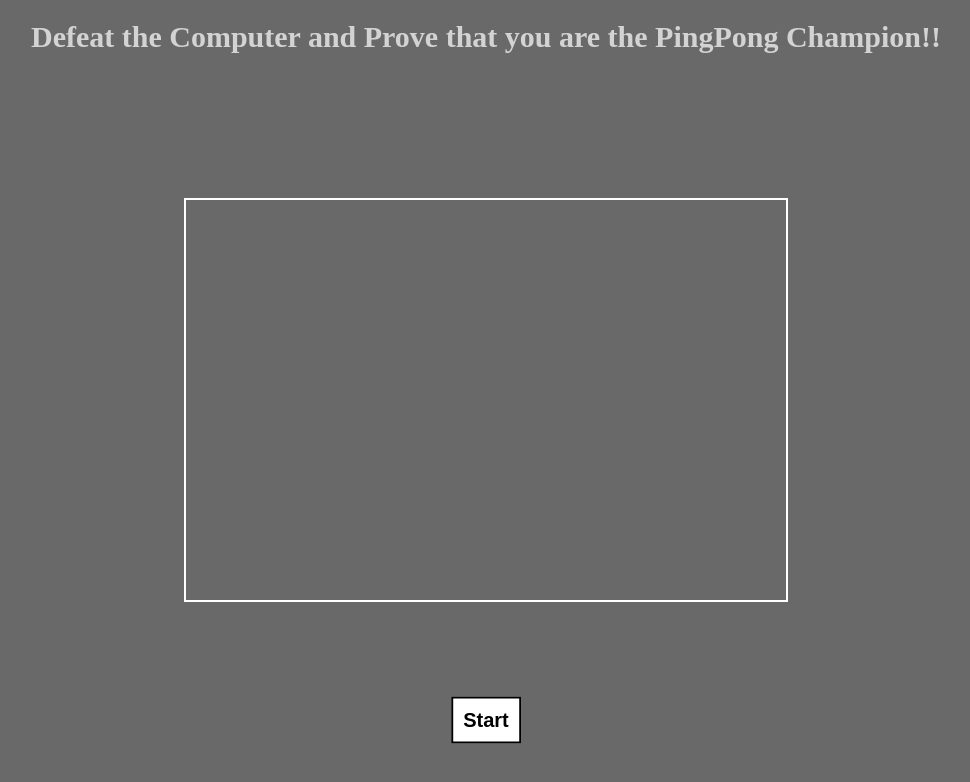
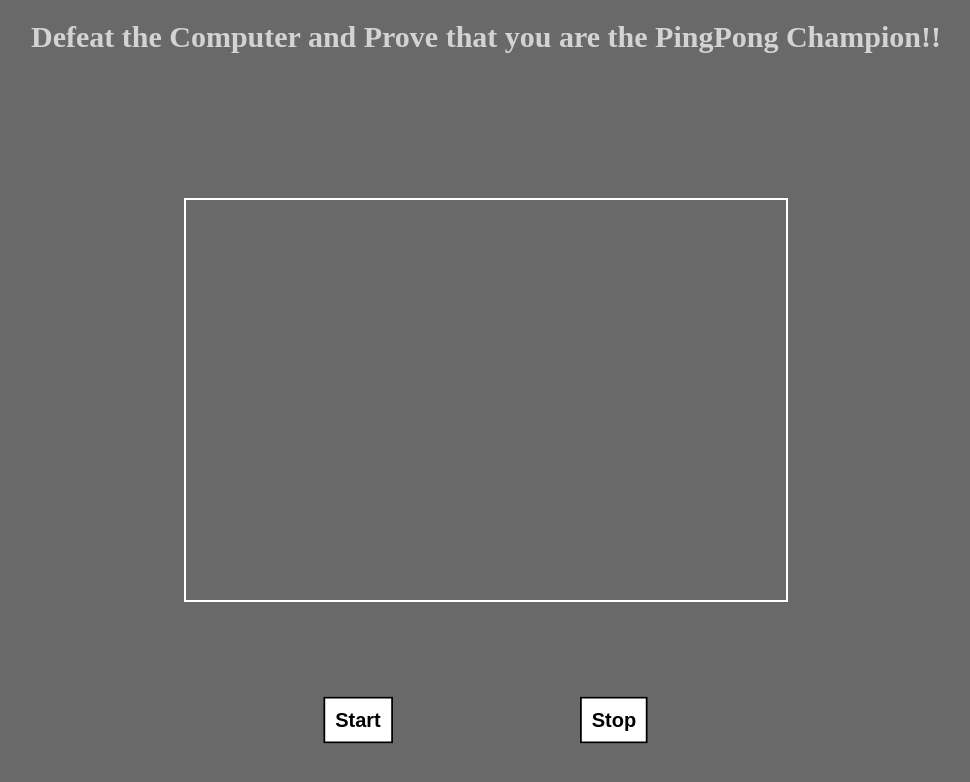
Before and after one commit to rehans20/cloudpong, a plain HTML site: page index.html in a window 1280 px wide. Shown: the whole page, without its empty margins (154-1124 px from the left). Drawn offline with Linux system fonts and the light colour scheme.

Commit message:
Second commit

```diff
--- a/index.html
+++ b/index.html
@@ -16,6 +16,7 @@
 
 
     <button id="start" onclick="myStart()">Start</button>
+    <button id="stop" onclick="myStop()">Stop</button>
 
     <style>
         body {
@@ -45,7 +46,21 @@
         #start {
             position: absolute;
             top: 90%;
-            left: 50%;
+            left: 40%;
+            transform: translate(-50%, -50%);
+            background-color: #FFF;
+            color: #000;
+            border: 2px solid #000;
+            padding: 10px;
+            font-size: 20px;
+            font-weight: bold;
+            cursor: pointer;
+        }
+
+        #stop{
+           position: absolute;
+            top: 90%;
+            left: 60%;
             transform: translate(-50%, -50%);
             background-color: #FFF;
             color: #000;
--- a/pingpong.js
+++ b/pingpong.js
@@ -213,5 +213,9 @@ function myStart() {
   let framePerSecond = 50;
 
   //call the game function 50 times every 1 Sec
-  let loop = setInterval(game, 1000 / framePerSecond);
+  loop = setInterval(game, 1000 / framePerSecond);
 }
+
+function myStop() {
+  clearInterval(loop);
+}
```
